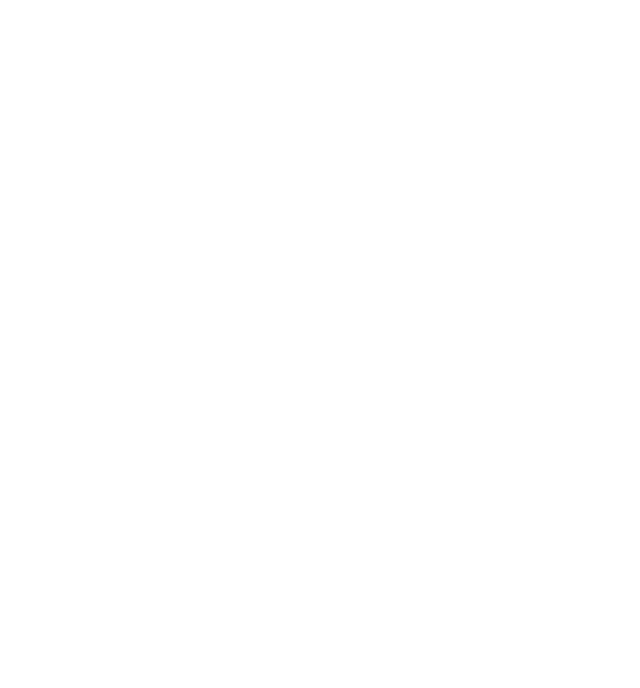
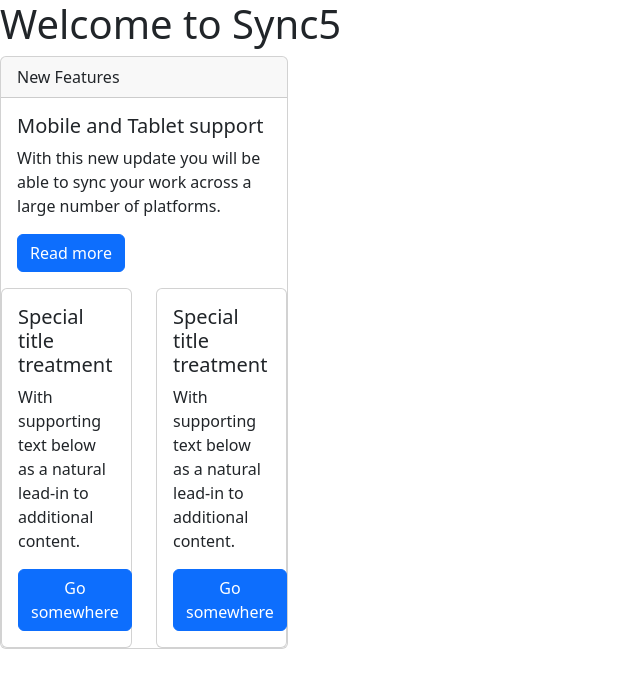
Before and after one commit to acciojob/bootstrap-card-suyash1702, a website: page main.html in a window 1280 px wide. Shown: the whole page, without its empty margins (0-640 px from the left). Drawn offline with nearby package versions, Linux system fonts and the light colour scheme.

Commit message:
created a submission

```diff
--- a/main.html
+++ b/main.html
@@ -4,10 +4,43 @@
 
 <head>
 	<link rel="stylesheet" href="styles.css">
+	<meta name="viewport" content="width=device-width, initial-scale=1">
+	<link href="https://cdn.jsdelivr.net/npm/bootstrap@5.3.8/dist/css/bootstrap.min.css" rel="stylesheet" integrity="sha384-sRIl4kxILFvY47J16cr9ZwB07vP4J8+LH7qKQnuqkuIAvNWLzeN8tE5YBujZqJLB" crossorigin="anonymous">
 </head>
 
 <body>
 	<!-- the entire body must be written by student -->
+			<h1>Welcome to Sync5</h1>
+			  <div class="card" style="width: 18rem;">
+				  <div class="card-header">New Features
+			  </div>
+			  <div class="card-body">
+			    <h5 class="card-title">Mobile and Tablet support</h5>
+			    <p class="card-text">With this new update you will be able to sync your work across a large number of platforms.</p>
+			    <a href="#" class="btn btn-primary">Read more</a>
+			  </div>
+				<div class="row">
+				  <div class="col-sm-6 mb-3 mb-sm-0">
+				    <div class="card">
+				      <div class="card-body">
+				        <h5 class="card-title">Special title treatment</h5>
+				        <p class="card-text">With supporting text below as a natural lead-in to additional content.</p>
+				        <a href="#" class="btn btn-primary">Go somewhere</a>
+				      </div>
+				    </div>
+				  </div>
+				  <div class="col-sm-6">
+				    <div class="card">
+				      <div class="card-body">
+				        <h5 class="card-title">Special title treatment</h5>
+				        <p class="card-text">With supporting text below as a natural lead-in to additional content.</p>
+				        <a href="#" class="btn btn-primary">Go somewhere</a>
+				      </div>
+				    </div>
+				  </div>
+				</div>
+
+	<script src="https://cdn.jsdelivr.net/npm/bootstrap@5.3.8/dist/js/bootstrap.bundle.min.js" integrity="sha384-FKyoEForCGlyvwx9Hj09JcYn3nv7wiPVlz7YYwJrWVcXK/BmnVDxM+D2scQbITxI" crossorigin="anonymous"></script>
     <script type="text/javascript" src="./script.js">
 </script>
 
```
